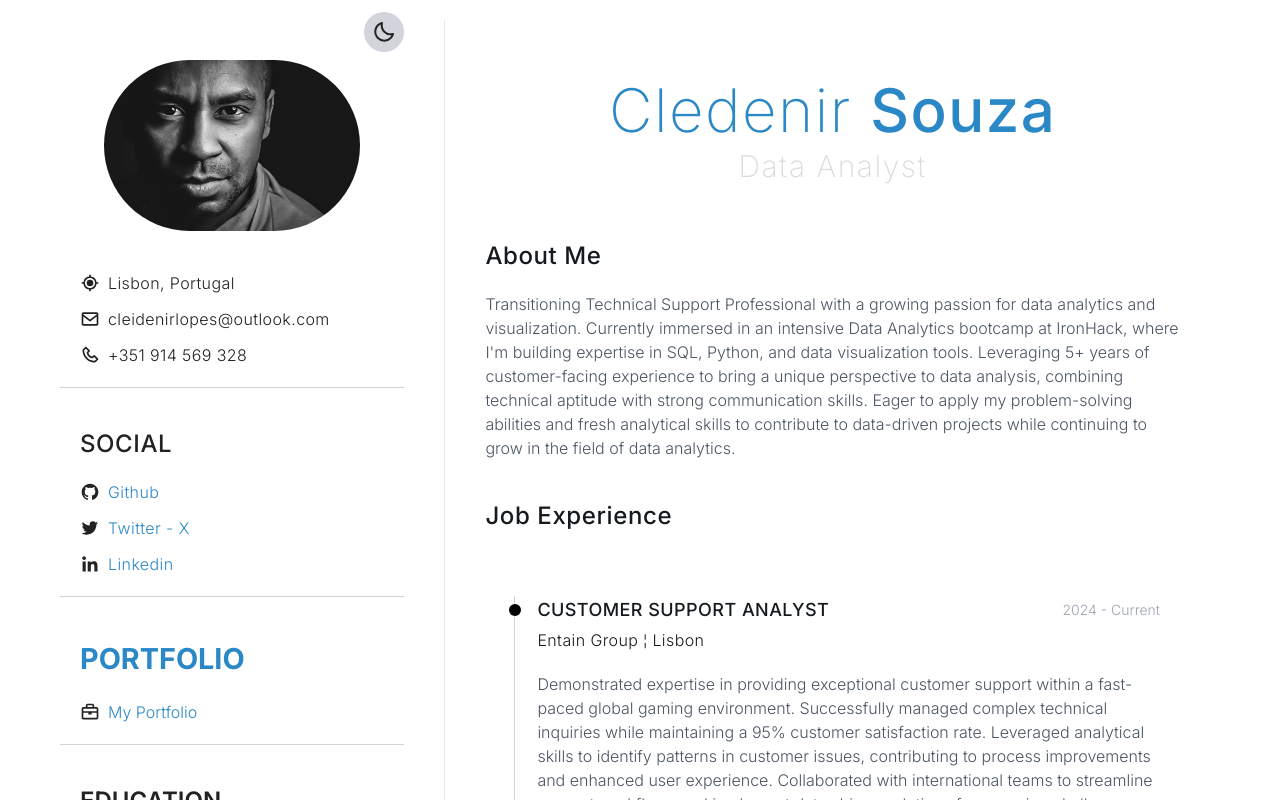
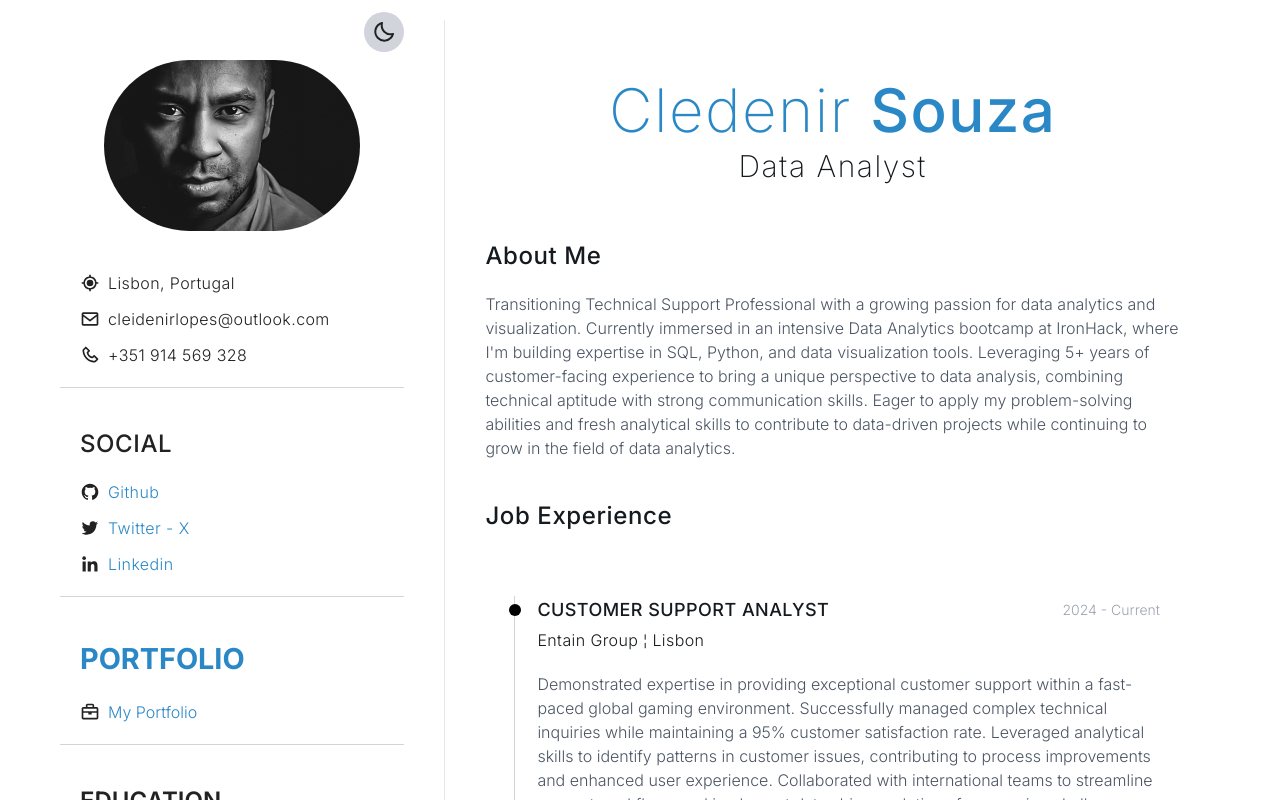
Before and after one commit to cleidenirlopes/myresume, a React (Vite) app: page / in a window 1280 px wide. Shown: the top 800 px of the page. Built offline with nearby package versions, Linux system fonts and the light colour scheme.

Commit message:
Update Home.jsx

```diff
--- a/src/components/Home.jsx
+++ b/src/components/Home.jsx
@@ -11,7 +11,7 @@ const Home = () => {
             {/* Increased font size for the name */}
             Cledenir <span className="font-medium">Souza</span>
           </h1>
-          <h3 className="text-3xl font-extralight tracking-wider text-[#d8dcde] dark:text-[#d8dcde]">
+          <h3 className="text-3xl font-extralight tracking-wider text-[#151a1e] dark:text-[#d8dcde]">
             Data Analyst
           </h3>
         </div>
```
